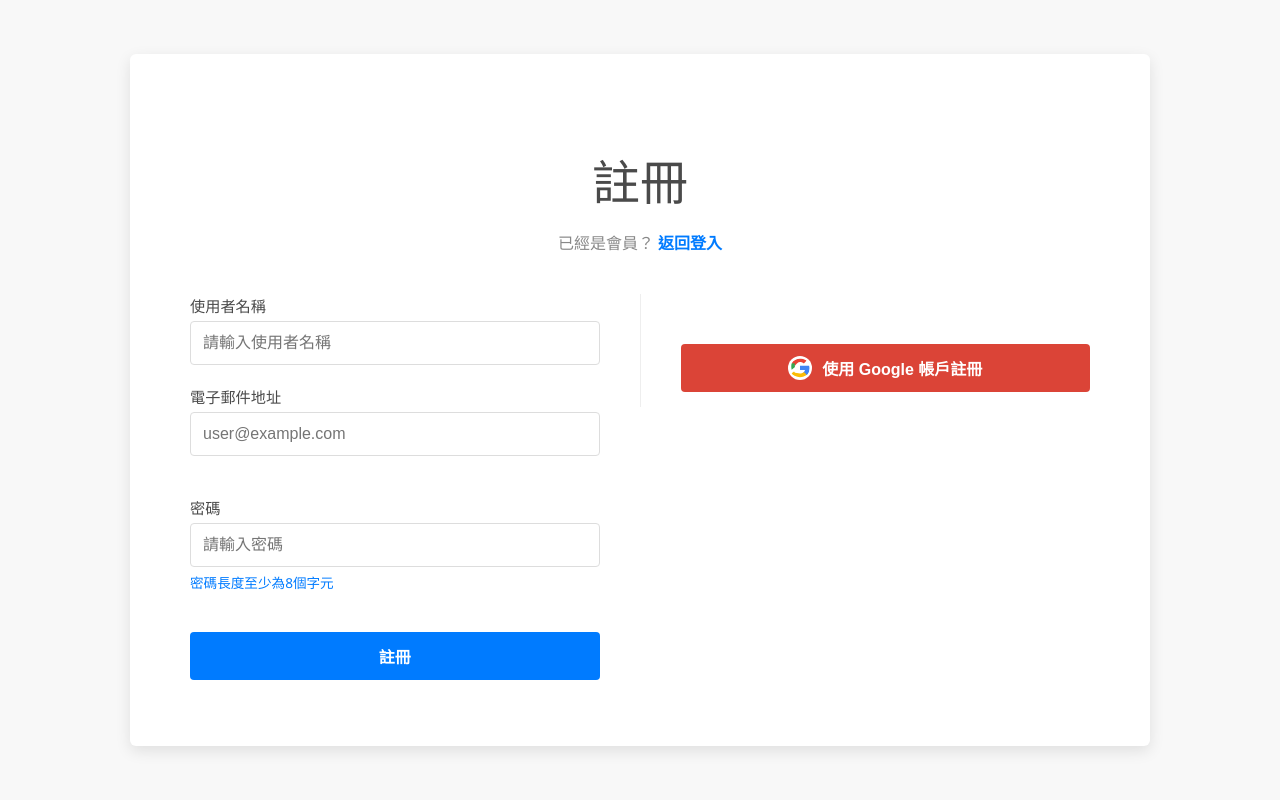
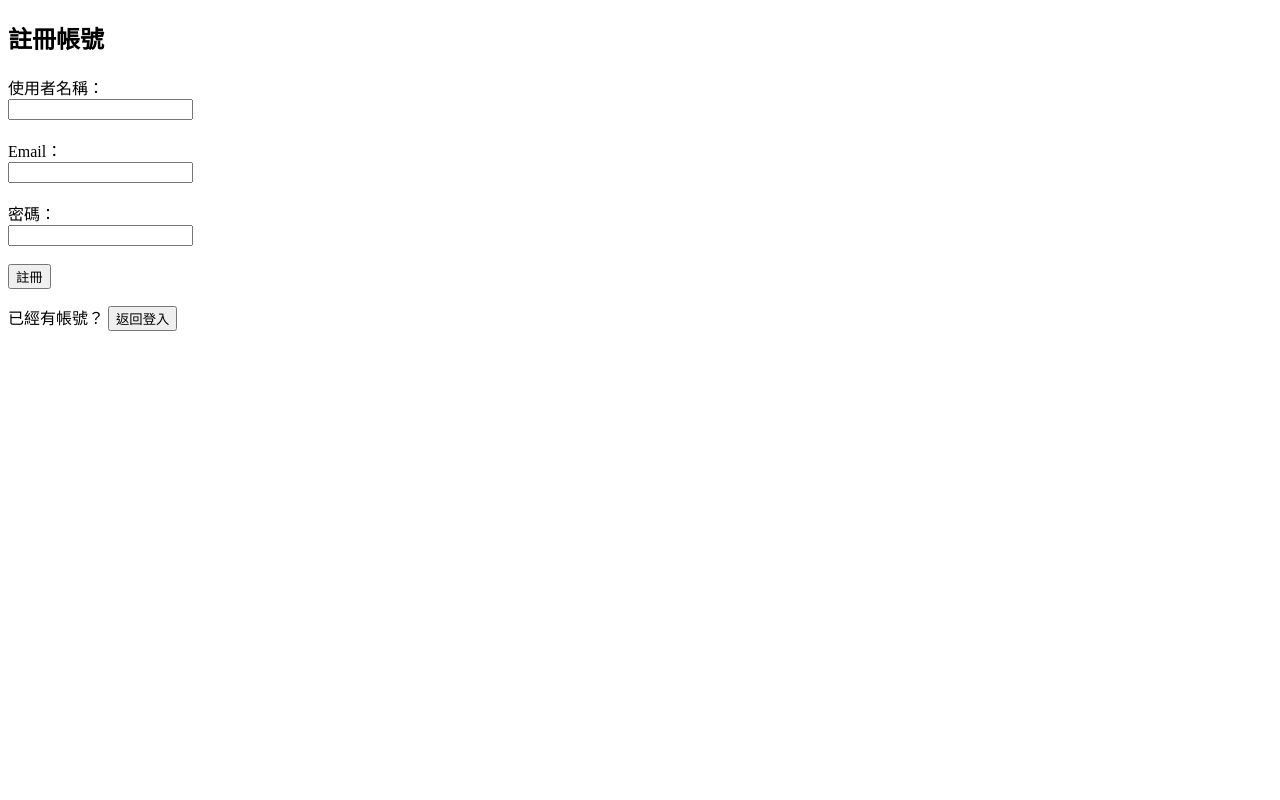
Before and after one commit to Username0624/order-management, a Flask app: page /register in a window 1280 px wide. Run offline with Flask 2, Linux system fonts and the light colour scheme.

Commit message:
Update register.html

```diff
--- a/templates/register.html
+++ b/templates/register.html
@@ -2,62 +2,35 @@
 <html lang="zh-Hant">
 <head>
     <meta charset="UTF-8">
-    <meta name="viewport" content="width=device-width, initial-scale=1.0">
-    <title>註冊帳號</title>
-    <link rel="stylesheet" href="style.css">
+    <title>註冊</title>
 </head>
 <body>
+<h2>註冊帳號</h2>
 
-<div class="register-container">
-    <h2 class="main-title">註冊</h2>
+<form id="registerForm">
+    <label>使用者名稱：</label><br>
+    <input type="text" id="username" required><br><br>
 
-    <p class="sub-title">已經是會員？ <a href="#" id="toLogin" class="link-text">返回登入</a></p>
+    <label>Email：</label><br>
+    <input type="email" id="email" required><br><br>
 
-    <div class="form-grid">
+    <label>密碼：</label><br>
+    <input type="password" id="password" required><br><br>
 
-        <div class="grid-column form-column">
-            <form id="registerForm" class="register-form">
+    <button type="submit">註冊</button>
+</form>
 
-                <div class="input-group">
-                    <label for="username">使用者名稱</label>
-                    <input type="text" id="username" placeholder="請輸入使用者名稱" required>
-                </div>
+<!-- 返回登入按鈕 -->
+<p>已經有帳號？ <button id="toLogin">返回登入</button></p>
 
-                <div class="input-group">
-                    <label for="email">電子郵件地址</label>
-                    <input type="email" id="email" placeholder="user@example.com" required>
-                    <p class="input-error" id="email-error"></p>
-                </div>
-
-                <div class="input-group">
-                    <label for="password">密碼</label>
-                    <input type="password" id="password" placeholder="請輸入密碼" required>
-                    <a href="#" class="forgot-link">密碼長度至少為8個字元</a>
-                </div>
-
-                <button type="submit" class="submit-btn primary-blue">註冊</button>
-            </form>
-        </div>
-
-        <div class="grid-column social-column">
-
-            <button class="social-btn google-red">
-                <svg viewBox="0 0 48 48" class="google-icon"><path fill="#EA4335" d="M24 9.5c3.54 0 6.71 1.22 9.21 3.6l6.85-6.85C35.91 3.51 30.73 2 24 2 15.68 2 8.35 6.2 4 12.55l7.98 6.19C14.62 14.65 19.46 9.5 24 9.5z"></path><path fill="#4285F4" d="M46.7 24c0-1.87-.16-3.66-.47-5.38H24v10.15h11.96c-.53 2.53-2.07 4.73-4.3 6.24l7.98 6.19C42.86 42.14 46.7 33.72 46.7 24z"></path><path fill="#FBBC05" d="M12.55 35.45c-1.28-.79-2.28-1.89-2.9-3.14l-7.98 6.19C8.35 41.8 15.68 46 24 46c6.73 0 11.91-2.03 16.2-5.59l-6.85-6.85c-2.5 2.38-5.67 3.6-9.21 3.6z"></path><path fill="#34A853" d="M4.01 12.55C3.38 15.1 3 17.65 3 20.45 3 22.95 3.38 25.5 4.01 28.05l7.98-6.19c-.31-1.42-.48-2.9-.48-4.41s.17-2.99.48-4.41L4.01 12.55z"></path></svg>
-                使用 Google 帳戶註冊
-            </button>
-        </div>
-    </div>
-
-    <p id="msg" class="message-area"></p>
-</div>
+<p id="msg"></p>
 
 <script src="/static/api.js"></script>
+
 <script>
     // 註冊事件
     document.getElementById("registerForm").addEventListener("submit", async (e) => {
         e.preventDefault();
-        const msgElement = document.getElementById("msg");
-        msgElement.className = 'message-area'; // 重置類別
 
         const result = await apiRegister(
             username.value,
@@ -65,24 +38,21 @@
             password.value
         );
 
-        msgElement.innerText = result.message || result.error;
+        msg.innerText = result.message || result.error;
 
-        if (result.success) {
-            msgElement.classList.add('success');
+        if(result.success){
             // 註冊成功，1秒後跳回登入頁
             setTimeout(() => location.href = "login", 1000);
-        } else {
-            msgElement.classList.add('error');
         }
     });
 
     // 返回登入按鈕事件
-    document.getElementById("toLogin").addEventListener("click", (e) => {
-        e.preventDefault(); // 阻止 a 標籤預設行為
+    document.getElementById("toLogin").addEventListener("click", () => {
         location.href = "login";
     });
-
-    console.log("register page loaded");
+</script>
+<script>
+  console.log("register page loaded");
 </script>
 
 </body>
```
